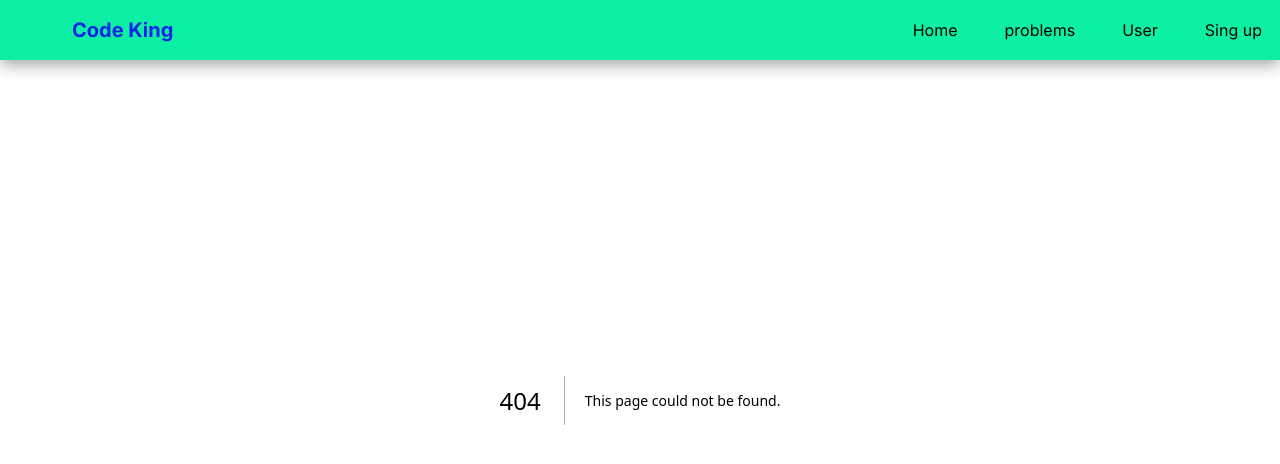
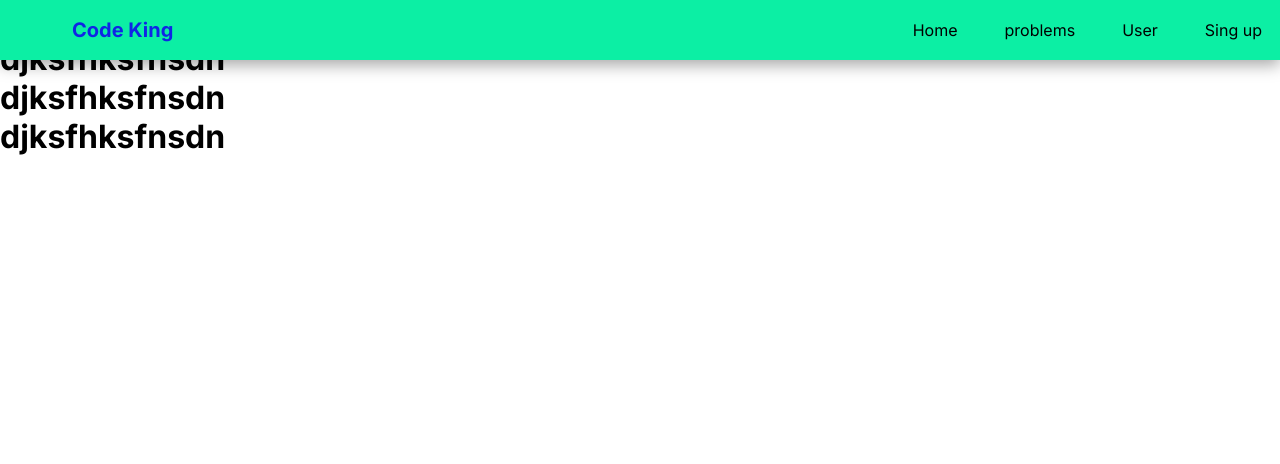
Before and after one commit to Bapparajsk/codeking, a Next.js app: page /user/profile in a window 1280 px wide. Before the commit this address had no page. Shown: the top 464 px of the page. Built offline with nearby package versions, Linux system fonts and the light colour scheme; some icons are missing.

Commit message:
user profile create

```diff
--- /dev/null
+++ b/src/app/user/profile/page.jsx
@@ -0,0 +1,14 @@
+import React from 'react';
+
+const Profile = () => {
+    return (
+        <div>
+            <h1>djksfhksfnsdn</h1>
+            <h1>djksfhksfnsdn</h1>
+            <h1>djksfhksfnsdn</h1>
+            <h1>djksfhksfnsdn</h1>
+        </div>
+    );
+};
+
+export default Profile;
```
Also changed, not shown: src/app/user/page.jsx (deleted, +0 -11 lines), src/component/user/Details.jsx (added), src/component/user/ProblemDetails.jsx (added), src/component/user/Progress.jsx (added), src/style/problem/style.css (added), src/style/user/pDetails.css (added), src/style/user/style.css (added).
